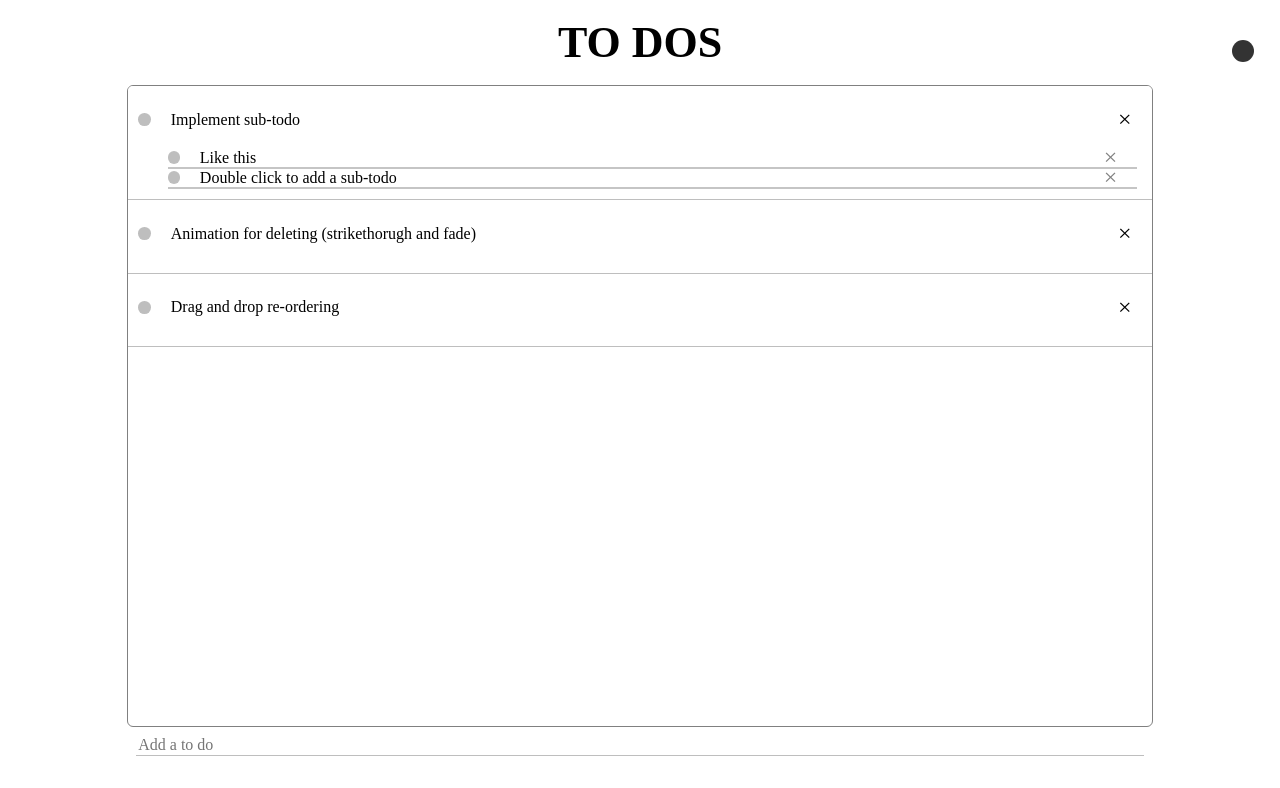
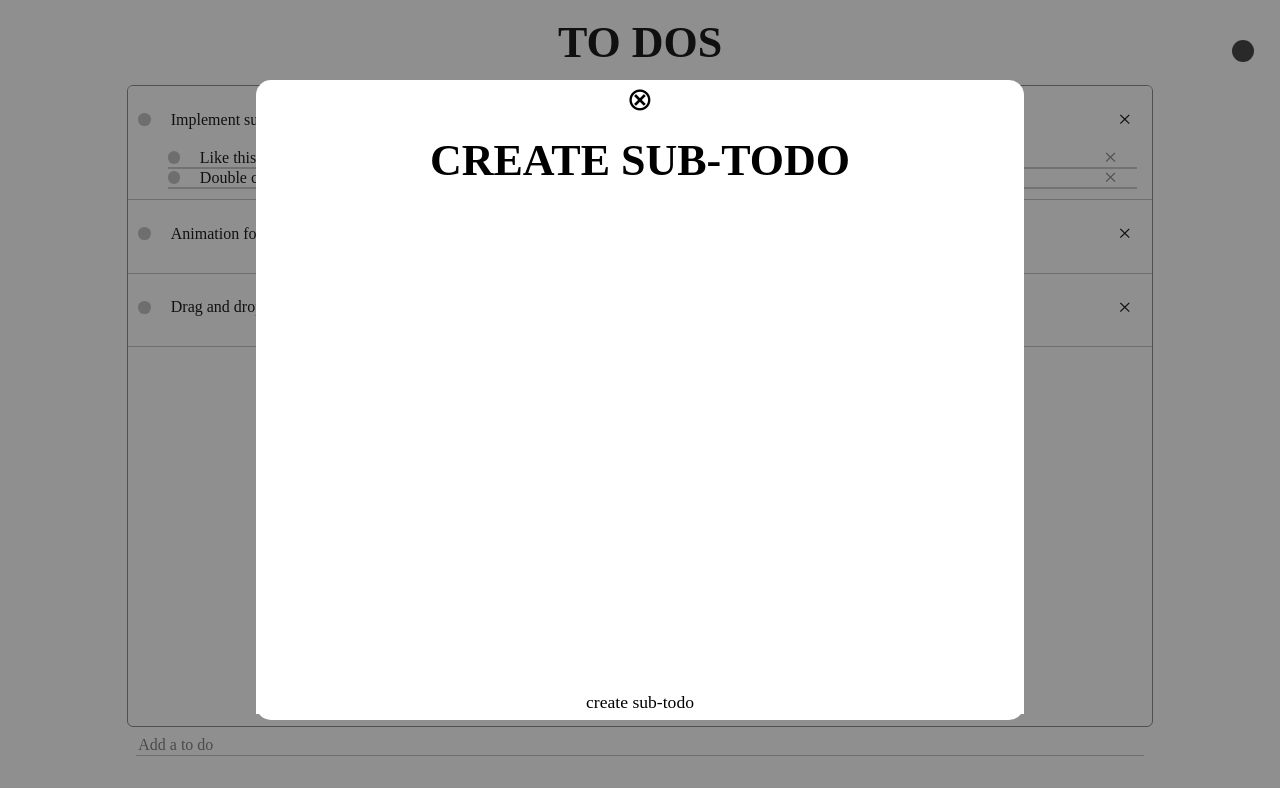
Before and after one commit to tootboi/React-ToDoApp, a React (Create React App) app: page / in a window 1280 px wide. Both pictures are taken after a click on the element 144 px from the left and 119 px from the top of the page. Shown: the top 788 px of the page. Built offline with nearby package versions, Linux system fonts and the light colour scheme.

Commit message:
can now add sub-todos through overlay form

```diff
--- /dev/null
+++ b/src/components/AddSubTodo.js
@@ -0,0 +1,32 @@
+import React, { useContext, useState } from 'react';
+import { TodoContext } from '../contexts/TodoContext';
+import { ThemeContext } from '../contexts/ThemeContext';
+
+const AddSubTodo = ({id}) => {
+    const { dispatch } = useContext(TodoContext);
+    const [newTodo, setTodo] = useState('');
+    const {isLightMode, light, dark} = useContext(ThemeContext);
+    const theme = isLightMode ? light : dark;
+
+    const createSubTodo = (e) => {
+        e.preventDefault();
+        dispatch({type: 'ADD_SUBTODO', createSubTodo: {content: newTodo, mainId: id}});
+        setTodo('');
+        overlayOff();
+    }
+    const overlayOff = (e) => {
+        document.getElementById('createSub'+id).style.display = 'none';
+    }
+    return (
+        <div className="overlay" style={{ background: theme.bgColor, color: theme.todoColor}}>
+            <div className="closeBtn" onClick={overlayOff}>&otimes;</div>
+            <h1>create sub-todo</h1>
+            <form action="" onSubmit={createSubTodo}>
+                <textarea name="newTodo" id="" cols="30" rows="10" value={newTodo} onChange={(e) => setTodo(e.target.value)} required style={{color: theme.todoColor}}></textarea>
+                <input type="submit" value="create sub-todo" style={{ background: theme.bgColor, color: theme.todoColor}}/>
+            </form>
+        </div>
+    );
+}
+
+export default AddSubTodo;
--- a/src/components/SubTodoDetails.js
+++ b/src/components/SubTodoDetails.js
@@ -11,6 +11,9 @@ const SubTodoDetails = ({subTodo, mainId}) => {
     const overlayOn = (e) => {
         document.getElementById('overlay'+subTodo.id).style.display = 'block';
     }
+    const addSubTodo = (e) => {
+        document.getElementById('createSub'+mainId).style.display = 'block';
+    }
     return (
         <div className="subTodo">
             <div className="overlayContainer">
@@ -18,8 +21,8 @@ const SubTodoDetails = ({subTodo, mainId}) => {
                     <SubTodoOverlay todo={subTodo} mainId={mainId}/>
                 </div>
             </div>
-            <div className="subTodoContainer" style={{ background: theme.bgColor, color: theme.todoColor}} onDoubleClick={() => dispatch({type: 'ADD_SUBTODO', id: mainId})}>
-                <span className="dragBtn"></span>
+            <div className="subTodoContainer" style={{ background: theme.bgColor, color: theme.todoColor}}>
+                <span className="dragBtn" onClick={addSubTodo}></span>
                 <span className='todoContent' onClick={overlayOn}>{subTodo.content}</span>
                 <span className="deleteBtn" onClick={() => dispatch({type:'DELETE_SUBTODO', ids:{mainId: mainId, subId: subTodo.id}})}>
                     &times;
--- a/src/components/TodoDetails.js
+++ b/src/components/TodoDetails.js
@@ -3,6 +3,7 @@ import { TodoContext } from '../contexts/TodoContext';
 import { ThemeContext } from '../contexts/ThemeContext';
 import SubTodoList from './SubTodoList';
 import TodoOverlay from './TodoOverlay';
+import AddSubTodo from './AddSubTodo';
 
 const TodoDetails = ({todo}) => {
     const {dispatch} = useContext(TodoContext);
@@ -12,6 +13,9 @@ const TodoDetails = ({todo}) => {
     const overlayOn = (e) => {
         document.getElementById('overlay'+todo.id).style.display = 'block';
     }
+    const addSubTodo = (e) => {
+        document.getElementById('createSub'+todo.id).style.display = 'block';
+    }
     return (
         <div className="todo" style={{ background: theme.bgColor, color: theme.todoColor}}>
             <div className="overlayContainer">
@@ -19,9 +23,14 @@ const TodoDetails = ({todo}) => {
                     <TodoOverlay todo={todo}/>
                 </div>
             </div>
+            <div className="overlayContainer">
+                <div id={'createSub'+todo.id}>
+                    <AddSubTodo id={todo.id}/>
+                </div>
+            </div>
             <div className="mainTodo">
-                <div className='todoContainer' style={{ background: theme.bgColor, color: theme.todoColor}} onDoubleClick={() => dispatch({type: 'ADD_SUBTODO', id: todo.id})}>
-                    <span className="dragBtn"></span>
+                <div className='todoContainer' style={{ background: theme.bgColor, color: theme.todoColor}}>
+                    <span className="dragBtn" onClick={addSubTodo}></span>
                     <span className='todoContent' onClick={overlayOn}>{todo.content}</span>
                     <span className="deleteBtn" onClick={() => dispatch({type: 'DELETE_TODO', id: todo.id})}>
                         &times;
--- a/src/reducers/TodoReducer.js
+++ b/src/reducers/TodoReducer.js
@@ -20,12 +20,12 @@ export const TodoReducer = (state, action) => {
             })
         case 'ADD_SUBTODO':
             return state.map(todo => {
-                if(todo.id === action.id) {
+                if(todo.id === action.createSubTodo.mainId) {
                     return todo = {
                         content: todo.content,
                         id: todo.id,
                         subTodos: [...todo.subTodos, {
-                            content: '',
+                            content: action.createSubTodo.content,
                             id: uuidv1()
                         }]
                     }
```
